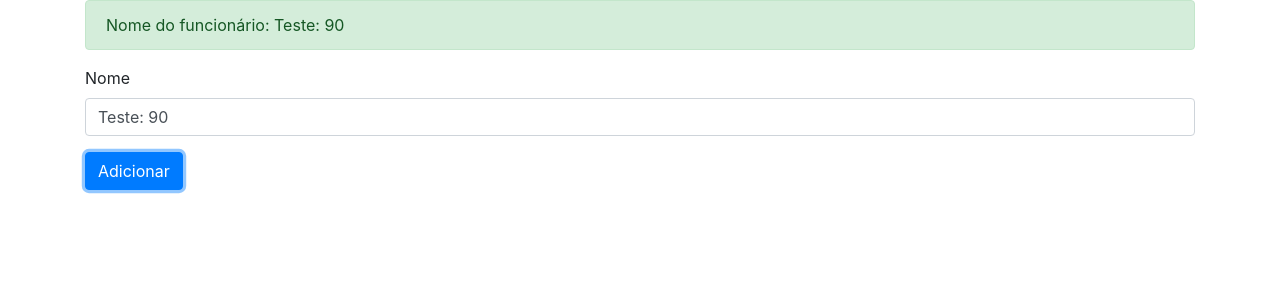
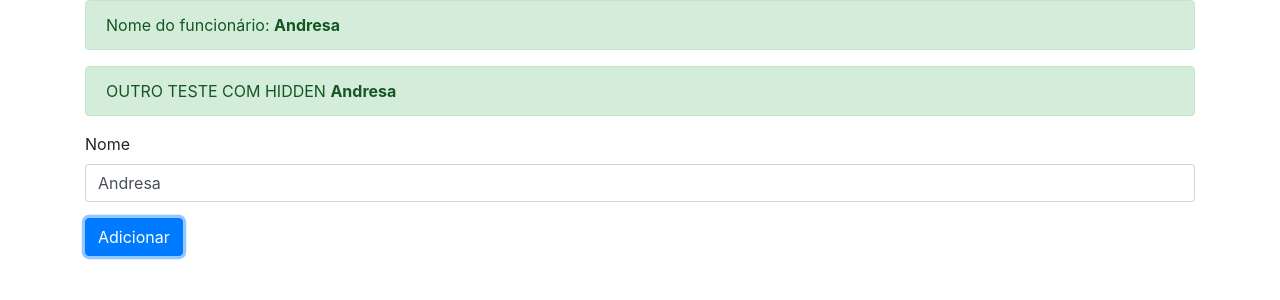
Before and after one commit to andresaleite/money-web, an Angular app: page / in a window 1280 px wide. Both pictures are taken after a click on the button "Adicionar". Shown: the top 300 px of the page. Built offline with nearby package versions, Linux system fonts and the light colour scheme.

Commit message:
aula_9.12

```diff
--- a/src/app/app.component.html
+++ b/src/app/app.component.html
@@ -1,12 +1,16 @@
 <!--The content below is only a placeholder and can be replaced.-->
 <div class="container">
-  <div class="alert alert-success" role="alert">
-    Nome do funcionário: {{nome}}
+  <div class="alert alert-success" role="alert" *ngIf="adicionado">
+    Nome do funcionário: <strong>{{nome}}</strong>
+  </div>
+
+  <div class="alert alert-success" role="alert" [hidden]="!adicionado">
+    OUTRO TESTE COM HIDDEN <strong>{{nome}}</strong>
   </div>
 
 	<div class="form-group">
 	  <label >Nome</label>
-    <input type="text" class="form-control" [(ngModel)]="nome">
+    <input type="text" class="form-control" [(ngModel)]="nome" (focus)="adicionado=false">
 
 	</div>
 
--- a/src/app/app.component.ts
+++ b/src/app/app.component.ts
@@ -7,10 +7,9 @@ import { Component } from '@angular/core';
 })
 export class AppComponent {
   nome = "Andresa";
-  idade = 25;
+  adicionado = false;
+    adicionar(){
+      this.adicionado = true;
 
-    adicionar(){
-      const num = Math.round(Math.random()* 100) ;
-      this.nome = "Teste: "+num;
     }
   }
```
